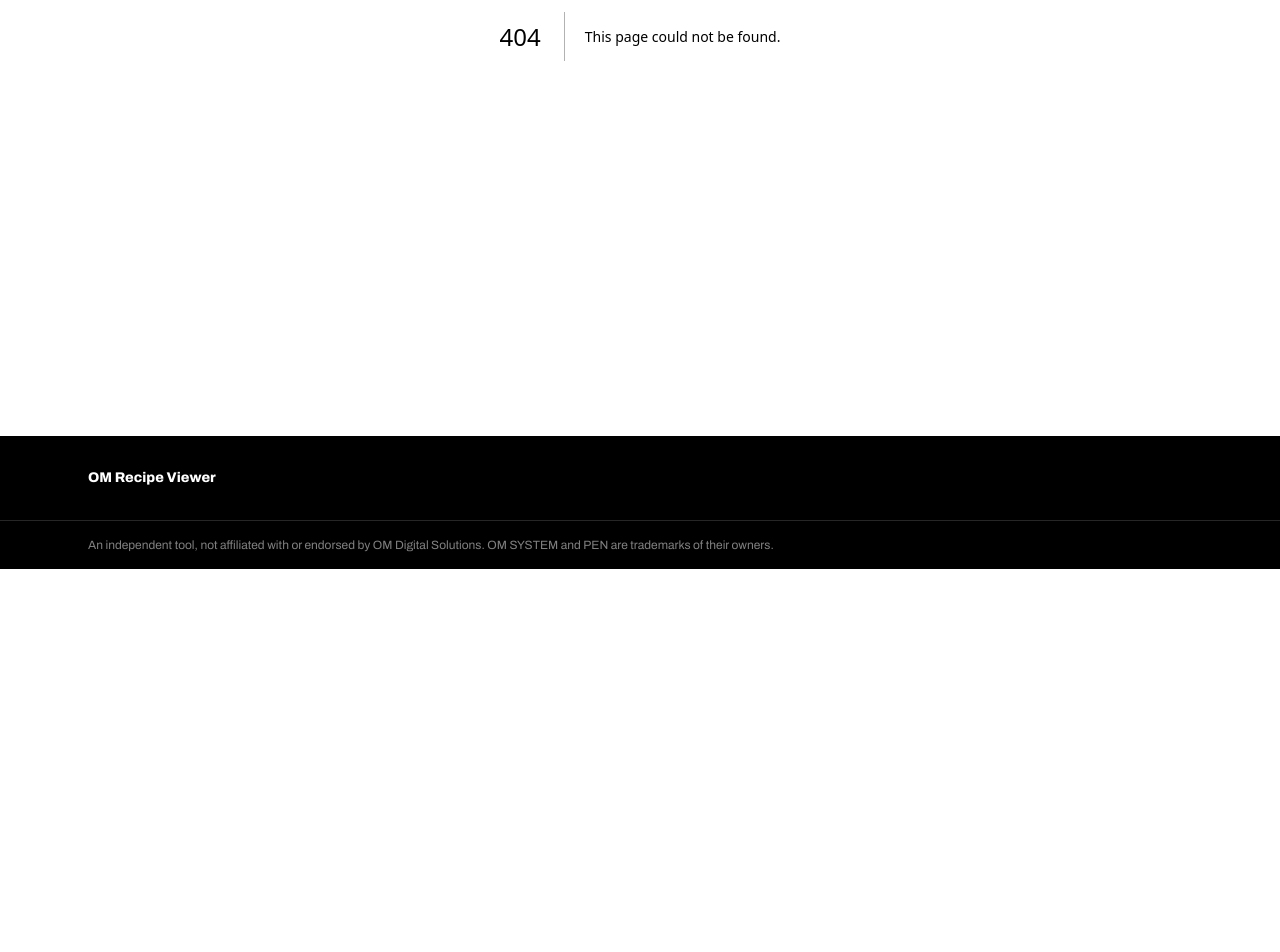
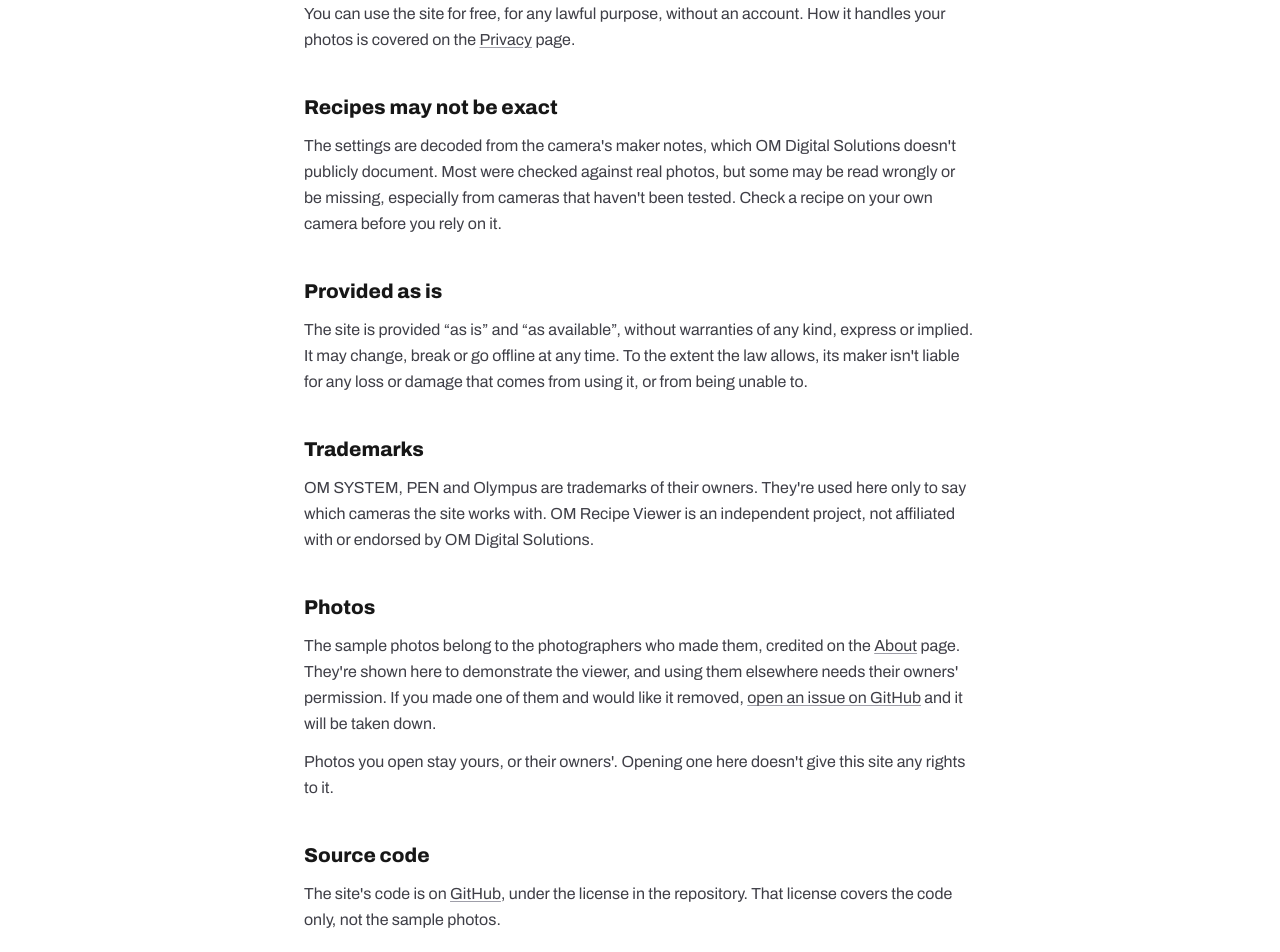
Before and after one commit to aceeedev/om-viewer, a Next.js app: page /terms in a window 1280 px wide. Before the commit this address had no page. Shown: the part 420-1372 px from the top of the page. Before the commit the page ends 989 px from the top, so only its background shows below. Built offline with nearby package versions, Linux system fonts and the light colour scheme.

Commit message:
Added terms and privacy pages

```diff
--- a/app/_components/info-page.tsx
+++ b/app/_components/info-page.tsx
@@ -3,14 +3,28 @@ import { CONTAINER, PageIntro } from "./site-chrome";
 
 /**
  * A page of text, such as About or Privacy: the intro band with the page's title, then its sections
- * in one narrow column that's comfortable to read.
+ * in one narrow column that's comfortable to read. `updated`, for policies, is shown above the sections,
+ * e.g. "November 25, 2026".
  */
-export function InfoPage({ title, intro, children }: { title: string; intro?: ReactNode; children: ReactNode }) {
+export function InfoPage({
+  title,
+  intro,
+  updated,
+  children,
+}: {
+  title: string;
+  intro?: ReactNode;
+  updated?: string;
+  children: ReactNode;
+}) {
   return (
     <main className="flex flex-1 flex-col">
       <PageIntro title={title}>{intro}</PageIntro>
       <div className={`${CONTAINER} py-10 sm:py-14`}>
-        <div className="mx-auto flex max-w-2xl flex-col gap-10">{children}</div>
+        <div className="mx-auto flex max-w-2xl flex-col gap-10">
+          {updated && <p className="text-sm text-zinc-500">Last updated {updated}</p>}
+          {children}
+        </div>
       </div>
     </main>
   );
--- a/app/about/page.tsx
+++ b/app/about/page.tsx
@@ -1,7 +1,8 @@
 import type { Metadata } from "next";
+import Link from "next/link";
 import { SAMPLE_PHOTOS, SAMPLE_SOURCE_PAGE } from "@/lib/sample-photos";
 import { InfoPage, InfoSection } from "../_components/info-page";
-import { ExternalLink } from "../_components/text-link";
+import { ExternalLink, TEXT_LINK } from "../_components/text-link";
 
 export const metadata: Metadata = {
   title: "About",
@@ -30,7 +31,11 @@ export default function AboutPage() {
           setting it decoded, with the raw maker-note values underneath.
         </p>
         <p>
-          The photo is read in your browser. It isn&apos;t uploaded anywhere.
+          The photo is read in your browser. It isn&apos;t uploaded anywhere. See{" "}
+          <Link href="/privacy" className={TEXT_LINK}>
+            Privacy
+          </Link>{" "}
+          for details.
         </p>
       </InfoSection>
 
--- /dev/null
+++ b/app/privacy/page.tsx
@@ -0,0 +1,79 @@
+import type { Metadata } from "next";
+import { InfoPage, InfoSection } from "../_components/info-page";
+import { ExternalLink } from "../_components/text-link";
+
+export const metadata: Metadata = {
+  title: "Privacy",
+  description:
+    "Your photos are read in your browser and never uploaded. No accounts, cookies or analytics.",
+};
+
+const REPO_ISSUES_URL = "https://github.com/aceeedev/om-viewer/issues";
+const VERCEL_PRIVACY_URL = "https://vercel.com/legal/privacy-notice";
+
+export default function PrivacyPage() {
+  return (
+    <InfoPage
+      title="Privacy"
+      intro="Your photos stay on your device. The site has no accounts, no cookies and no analytics."
+      updated="November 25, 2026"
+    >
+      <InfoSection title="Your photos">
+        <p>
+          When you open a photo, your browser reads it on your device. The photo isn&apos;t uploaded to this
+          site or anywhere else, and nothing about it is saved. Close or reload the page and it&apos;s gone.
+        </p>
+        <p>
+          That includes everything in the photo&apos;s metadata, such as the date it was taken and the camera
+          and lens serial numbers.
+        </p>
+      </InfoSection>
+
+      <InfoSection title="Opening a photo by link">
+        <p>
+          When you paste a link, your browser downloads the image straight from the site that hosts it, without
+          going through this site. That site sees the request like any other visit, including your IP address.
+          Your browser doesn&apos;t send it your cookies for that site, or which page asked for the image.
+        </p>
+      </InfoSection>
+
+      <InfoSection title="No cookies, accounts or analytics">
+        <p>
+          The site doesn&apos;t set cookies, has no accounts, and doesn&apos;t use analytics, ads or trackers.
+          It doesn&apos;t save anything in your browser&apos;s storage.
+        </p>
+        <p>
+          The fonts and sample photos are served from this site, so visiting it doesn&apos;t load anything from
+          other companies.
+        </p>
+        <p>
+          Because nothing tracks you, there&apos;s nothing for a Do Not Track or Global Privacy Control signal to
+          turn off. No personal information is sold or shared.
+        </p>
+      </InfoSection>
+
+      <InfoSection title="Hosting">
+        <p>
+          The site is hosted by Vercel. Like any web host, Vercel receives the basic details of each request,
+          such as your IP address, your browser and the page you asked for, and may keep them in its logs to run
+          and protect its service. See <ExternalLink href={VERCEL_PRIVACY_URL}>Vercel&apos;s privacy notice</ExternalLink>{" "}
+          for how it handles them.
+        </p>
+      </InfoSection>
+
+      <InfoSection title="Links to other sites">
+        <p>
+          Links to the photographers&apos; Instagram pages, OM SYSTEM and GitHub open those sites, which have
+          their own privacy policies.
+        </p>
+      </InfoSection>
+
+      <InfoSection title="Changes and questions">
+        <p>
+          If this page changes, the date at the top will change with it. For questions, please{" "}
+          <ExternalLink href={REPO_ISSUES_URL}>open an issue on GitHub</ExternalLink>.
+        </p>
+      </InfoSection>
+    </InfoPage>
+  );
+}
--- /dev/null
+++ b/app/terms/page.tsx
@@ -0,0 +1,97 @@
+import type { Metadata } from "next";
+import Link from "next/link";
+import { InfoPage, InfoSection } from "../_components/info-page";
+import { ExternalLink, TEXT_LINK } from "../_components/text-link";
+
+export const metadata: Metadata = {
+  title: "Terms",
+  description:
+    "OM Recipe Viewer is free to use and provided as is. Trademarks and sample photos belong to their owners.",
+};
+
+const REPO_URL = "https://github.com/aceeedev/om-viewer";
+const REPO_ISSUES_URL = `${REPO_URL}/issues`;
+
+export default function TermsPage() {
+  return (
+    <InfoPage
+      title="Terms"
+      intro="OM Recipe Viewer is free to use and provided as is. By using it, you agree to these terms."
+      updated="November 25, 2026"
+    >
+      <InfoSection title="Using the site">
+        <p>
+          You can use the site for free, for any lawful purpose, without an account. How it handles your photos
+          is covered on the{" "}
+          <Link href="/privacy" className={TEXT_LINK}>
+            Privacy
+          </Link>{" "}
+          page.
+        </p>
+      </InfoSection>
+
+      <InfoSection title="Recipes may not be exact">
+        <p>
+          The settings are decoded from the camera&apos;s maker notes, which OM Digital Solutions doesn&apos;t
+          publicly document. Most were checked against real photos, but some may be read wrongly or be missing,
+          especially from cameras that haven&apos;t been tested. Check a recipe on your own camera before you
+          rely on it.
+        </p>
+      </InfoSection>
+
+      <InfoSection title="Provided as is">
+        <p>
+          The site is provided &ldquo;as is&rdquo; and &ldquo;as available&rdquo;, without warranties of any
+          kind, express or implied. It may change, break or go offline at any time. To the extent the law allows,
+          its maker isn&apos;t liable for any loss or damage that comes from using it, or from being unable to.
+        </p>
+      </InfoSection>
+
+      <InfoSection title="Trademarks">
+        <p>
+          OM SYSTEM, PEN and Olympus are trademarks of their owners. They&apos;re used here only to say which
+          cameras the site works with. OM Recipe Viewer is an independent project, not affiliated with or endorsed
+          by OM Digital Solutions.
+        </p>
+      </InfoSection>
+
+      <InfoSection title="Photos">
+        <p>
+          The sample photos belong to the photographers who made them, credited on the{" "}
+          <Link href="/about" className={TEXT_LINK}>
+            About
+          </Link>{" "}
+          page. They&apos;re shown here to demonstrate the viewer, and using them elsewhere needs their
+          owners&apos; permission. If you made one of them and would like it removed,{" "}
+          <ExternalLink href={REPO_ISSUES_URL}>open an issue on GitHub</ExternalLink> and it will be taken down.
+        </p>
+        <p>
+          Photos you open stay yours, or their owners&apos;. Opening one here doesn&apos;t give this site any
+          rights to it.
+        </p>
+      </InfoSection>
+
+      <InfoSection title="Source code">
+        <p>
+          The site&apos;s code is on <ExternalLink href={REPO_URL}>GitHub</ExternalLink>, under the license in
+          the repository. That license covers the code only, not the sample photos.
+        </p>
+      </InfoSection>
+
+      <InfoSection title="Governing law">
+        <p>
+          These terms are governed by the laws of the State of California, USA, without regard to its
+          conflict-of-law rules. Any dispute about the site will be handled in the state or federal courts
+          located in California.
+        </p>
+      </InfoSection>
+
+      <InfoSection title="Changes and questions">
+        <p>
+          These terms may change. When they do, the date at the top will change with them. For questions,
+          please <ExternalLink href={REPO_ISSUES_URL}>open an issue on GitHub</ExternalLink>.
+        </p>
+      </InfoSection>
+    </InfoPage>
+  );
+}
```
